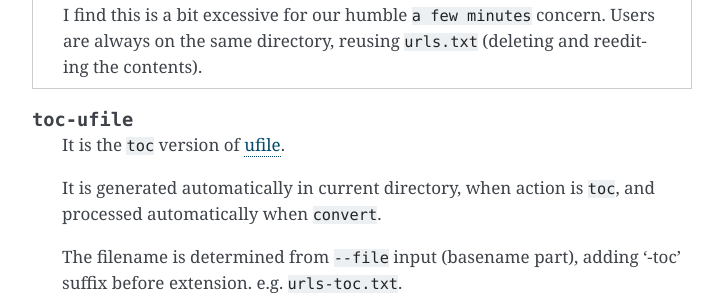
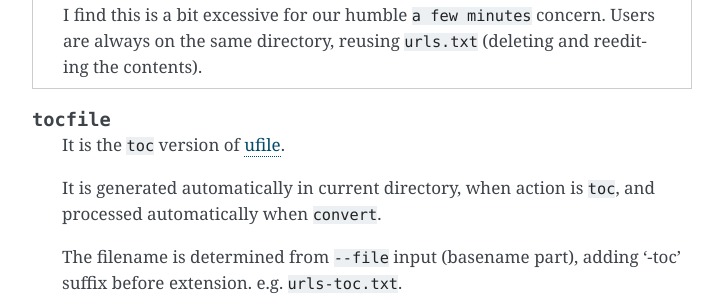
Before and after one commit to openandclose/tosixinch, a Sphinx documentation site: the page built from docs/overview.rst, in a window 1280 px wide and 900 px high, scrolled down 4778 px. Shown: the part 151-451 px from the top of the window, without its empty margins (388-1111 px from the left). Built offline with Sphinx 7.4.7, drawn with Linux system fonts in a browser that asks for light colours.

Commit message:
Refactor rename toc-ufile to tocfile

```diff
--- a/docs/overview.rst
+++ b/docs/overview.rst
@@ -256,7 +256,7 @@ Config Files
     Users are always on the same directory,
     reusing ``urls.txt`` (deleting and reediting the contents).
 
-.. dword:: toc-ufile
+.. dword:: tocfile
 
     It is the ``toc`` version of `ufile <#dword-ufile>`__.
 
--- a/docs/topics.rst
+++ b/docs/topics.rst
@@ -167,7 +167,7 @@ And it can be called only after ``extract`` has been done.
 
 The action bundles ``Extracted_Files``,
 writes to a single html, and creates a new ``url`` list
-(`toc-ufile <overview.html#dword-toc-ufile>`__).
+(`tocfile <overview.html#dword-tocfile>`__).
 
 When ``--file`` is ``urls.txt`` (default),
 the toc ``url`` list is ``urls-toc.txt``.
```
